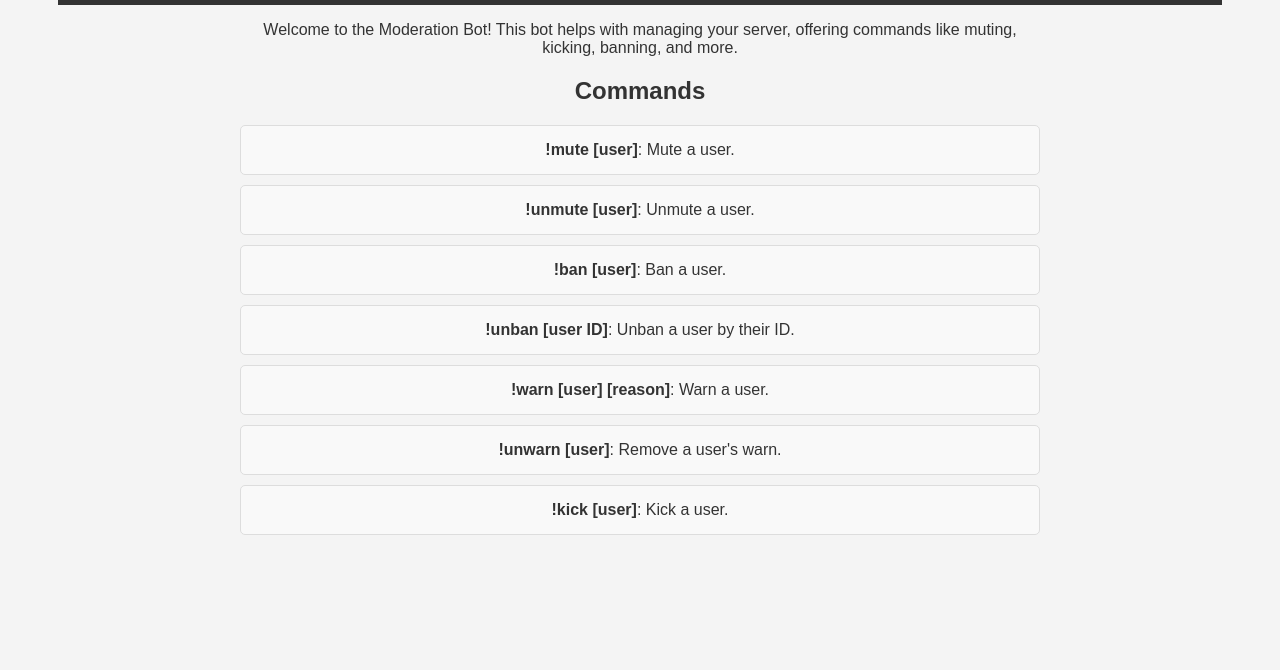
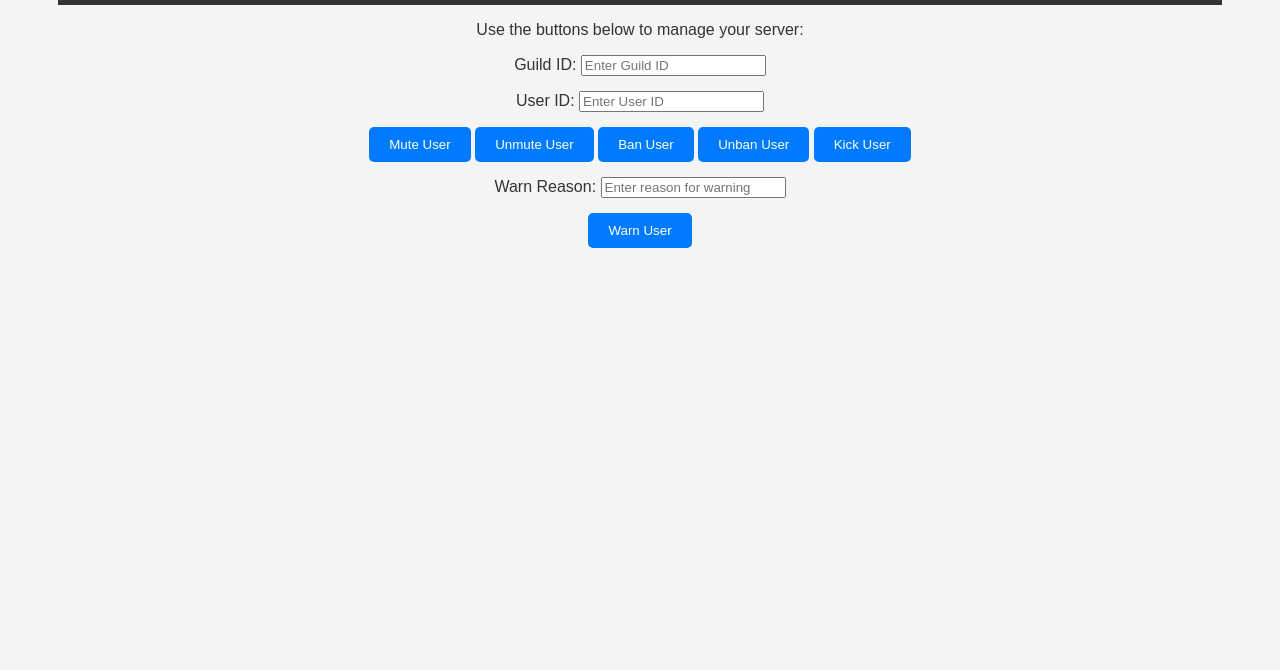
Before and after one commit to Xynproxy/Discord-xyn-Moderation-bot, a plain HTML site: page website.html in a window 1280 px wide. Shown: the part 130-800 px from the top of the page. Drawn offline with Linux system fonts and the light colour scheme.

Commit message:
Update website.html

```diff
--- a/website.html
+++ b/website.html
@@ -3,7 +3,7 @@
 <head>
     <meta charset="UTF-8">
     <meta name="viewport" content="width=device-width, initial-scale=1.0">
-    <title>Moderation Bot</title>
+    <title>Moderation Bot Dashboard</title>
     <style>
         body {
             font-family: Arial, sans-serif;
@@ -24,38 +24,55 @@
             max-width: 800px;
             margin: 0 auto;
         }
-        ul {
-            list-style-type: none;
-            padding: 0;
+        .input-container {
+            margin: 15px 0;
         }
-        li {
-            background-color: #f9f9f9;
-            border: 1px solid #ddd;
-            margin: 10px 0;
-            padding: 15px;
+        button {
+            padding: 10px 20px;
+            background-color: #007bff;
+            color: white;
+            border: none;
+            cursor: pointer;
             border-radius: 5px;
         }
+        button:hover {
+            background-color: #0056b3;
+        }
     </style>
+    <script src="api.js" defer></script> <!-- Link to the api.js file -->
 </head>
 <body>
 
 <header>
-    <h1>Moderation Bot</h1>
+    <h1>Moderation Bot Dashboard</h1>
 </header>
 
 <div class="container">
-    <p>Welcome to the Moderation Bot! This bot helps with managing your server, offering commands like muting, kicking, banning, and more.</p>
+    <p>Use the buttons below to manage your server:</p>
 
-    <h2>Commands</h2>
-    <ul>
-        <li><strong>!mute [user]</strong>: Mute a user.</li>
-        <li><strong>!unmute [user]</strong>: Unmute a user.</li>
-        <li><strong>!ban [user]</strong>: Ban a user.</li>
-        <li><strong>!unban [user ID]</strong>: Unban a user by their ID.</li>
-        <li><strong>!warn [user] [reason]</strong>: Warn a user.</li>
-        <li><strong>!unwarn [user]</strong>: Remove a user's warn.</li>
-        <li><strong>!kick [user]</strong>: Kick a user.</li>
-    </ul>
+    <!-- Input fields for Guild ID and User ID -->
+    <div class="input-container">
+        <label for="guildId">Guild ID:</label>
+        <input type="text" id="guildId" placeholder="Enter Guild ID">
+    </div>
+    <div class="input-container">
+        <label for="userId">User ID:</label>
+        <input type="text" id="userId" placeholder="Enter User ID">
+    </div>
+
+    <!-- Buttons for moderation commands -->
+    <button id="muteButton">Mute User</button>
+    <button onclick="unmuteUser(document.querySelector('#guildId').value, document.querySelector('#userId').value)">Unmute User</button>
+    <button onclick="banUser(document.querySelector('#guildId').value, document.querySelector('#userId').value)">Ban User</button>
+    <button onclick="unbanUser(document.querySelector('#guildId').value, document.querySelector('#userId').value)">Unban User</button>
+    <button onclick="kickUser(document.querySelector('#guildId').value, document.querySelector('#userId').value)">Kick User</button>
+
+    <!-- Warn user with reason input -->
+    <div class="input-container">
+        <label for="warnReason">Warn Reason:</label>
+        <input type="text" id="warnReason" placeholder="Enter reason for warning">
+    </div>
+    <button onclick="warnUser(document.querySelector('#guildId').value, document.querySelector('#userId').value, document.querySelector('#warnReason').value)">Warn User</button>
 </div>
 
 </body>
```
